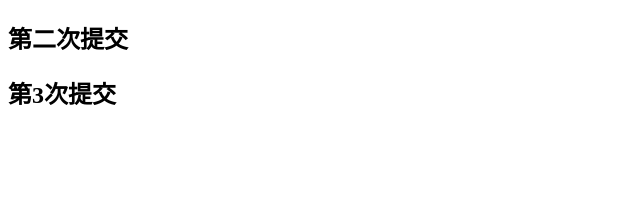
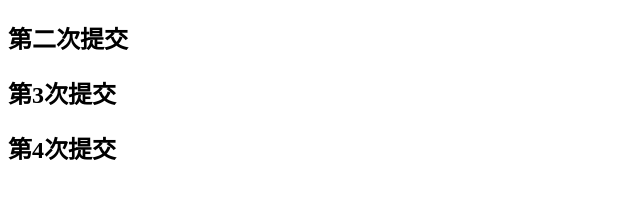
Before and after one commit to RESTful-guo/git-demo, a plain HTML site: page index.html in a window 1280 px wide. Shown: the whole page, without its empty margins (0-640 px from the left). Drawn offline with Linux system fonts and the light colour scheme.

Commit message:
第四次提交

```diff
--- a/index.html
+++ b/index.html
@@ -9,5 +9,6 @@
 <body>
     <h2>第二次提交</h2>
     <h2>第3次提交</h2>
+    <h2>第4次提交</h2>
 </body>
 </html>
```
